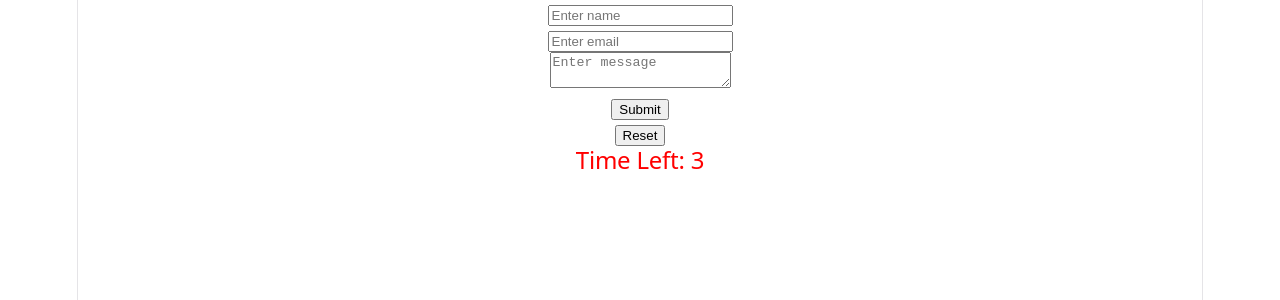
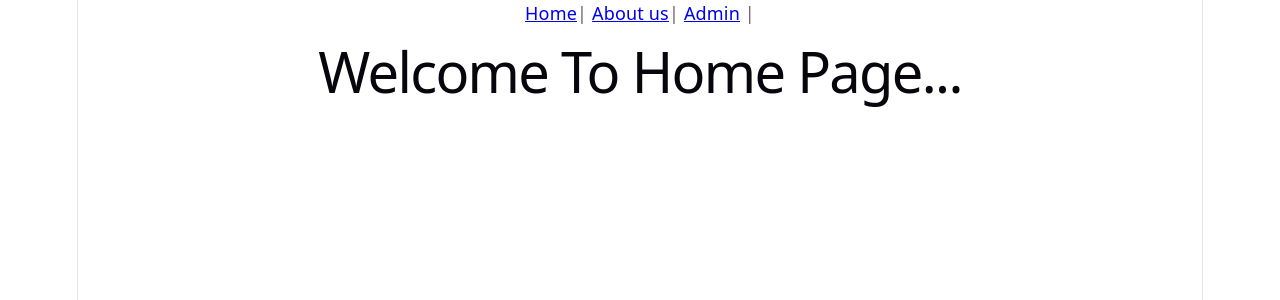
Before and after one commit to Paa1Vyas/react_interns, a React app: page /home in a window 1280 px wide. Shown: the top 300 px of the page. Built offline with nearby package versions, Linux system fonts and the light colour scheme; the HTML template or start-up script is replaced by a standard one.

Commit message:
create new component like login,home,aboutus,admin,user and use ternary operator for admin and user

```diff
--- a/package.json
+++ b/package.json
@@ -12,7 +12,8 @@
   "dependencies": {
     "axios": "^1.16.0",
     "react": "^19.2.6",
-    "react-dom": "^19.2.6"
+    "react-dom": "^19.2.6",
+    "react-router-dom": "^7.15.0"
   },
   "devDependencies": {
     "@babel/core": "^7.29.0",
--- /dev/null
+++ b/src/About.jsx
@@ -0,0 +1,17 @@
+import React from 'react'
+import { Link } from 'react-router-dom'
+export default function About() {
+    let isAdmin = false
+  return (
+    <div>
+        <nav>
+            <Link to={"/home"}>Home</Link>|{" "}
+            <Link to={"/about-us"}>About us</Link>|{" "}
+                        {isAdmin ? (<Link to={"/admin"}>Admin</Link>) : (<Link to ={"/user"}> User</Link>)} |{" "}
+
+        </nav>
+      <h1>Skill - Issue</h1>
+      <div>Our Company make your software in reliable way.</div>
+    </div>
+  )
+}
--- /dev/null
+++ b/src/Admin.jsx
@@ -0,0 +1,9 @@
+import React from 'react'
+
+export default function Admin() {
+  return (
+    <div>
+      <h1>Welcom Admin</h1>
+    </div>
+  )
+}
--- a/src/App.jsx
+++ b/src/App.jsx
@@ -1,23 +1,40 @@
-import { useState } from 'react'
-import reactLogo from './assets/react.svg'
-import viteLogo from './assets/vite.svg'
-import heroImg from './assets/hero.png'
-import Hello from './Hello'
-import './App.css'
-import StateDemo from './StateDemo'
-import Form from './Form'
+import { useState } from "react";
+import reactLogo from "./assets/react.svg";
+import viteLogo from "./assets/vite.svg";
+import heroImg from "./assets/hero.png";
+import Hello from "./Hello";
+import "./App.css";
+import StateDemo from "./StateDemo";
+import Form from "./Form";
+import { BrowserRouter, Routes, Route } from "react-router-dom";
+import Home from "./Home";
+import About from "./About";
+import Login from './Login'
+import Admin from "./admin";
+import User from "./User";
 
 function App() {
-  const [count, setCount] = useState(0)
+  const [count, setCount] = useState(0);
+  let isAdmin = false;
 
   return (
     <>
       {/* <h1>Hello MERN Stack</h1>
       <Hello name="Paavan" dept="Computer Science"></Hello> */}
       {/* <StateDemo></StateDemo> */}
-        <Form></Form>
+      <BrowserRouter>
+        {/* <Form></Form> */}
+        <Routes>
+          <Route path="/" element={<Login />} />
+          <Route path="/home" element={<Home />} />
+          <Route path="/about-us" element={<About />} />
+          <Route path="/admin" element={<Admin />} />
+          <Route path="/user" element={<User />} />
+
+        </Routes>
+      </BrowserRouter>
     </>
-  )
+  );
 }
 
-export default App
+export default App;
--- /dev/null
+++ b/src/Home.jsx
@@ -0,0 +1,18 @@
+import React from 'react'
+import { Link } from 'react-router-dom'
+
+export default function Home() {
+  let isAdmin = true;
+  return (
+    <div>
+        <nav>
+            <Link to={"/home"}>Home</Link>|{" "}
+            <Link to={"/about-us"}>About us</Link>|{" "}
+            {isAdmin ? (<Link to={"/admin"}>Admin</Link>) : (<Link to ={"/user"}> User</Link>)} |{" "}
+
+        </nav>
+        <h1>Welcome To Home Page...</h1>
+    </div>
+
+  )
+}
--- /dev/null
+++ b/src/Login.jsx
@@ -0,0 +1,15 @@
+import React from 'react'
+import { useNavigate } from 'react-router-dom';
+
+export default function Login() {
+    const nevigate = useNavigate();
+    function isLoggedIn(){
+        nevigate("/home");
+    }
+  return (
+    <div>
+        <button onClick={isLoggedIn}>Login</button>
+    </div>
+
+  )
+}
--- /dev/null
+++ b/src/User.jsx
@@ -0,0 +1,9 @@
+import React from 'react'
+
+export default function User() {
+  return (
+    <div>
+      <h1>Welcome User</h1>
+    </div>
+  )
+}
```
Also changed, not shown: 1 other file (tests, documents, lock files or other folders).
